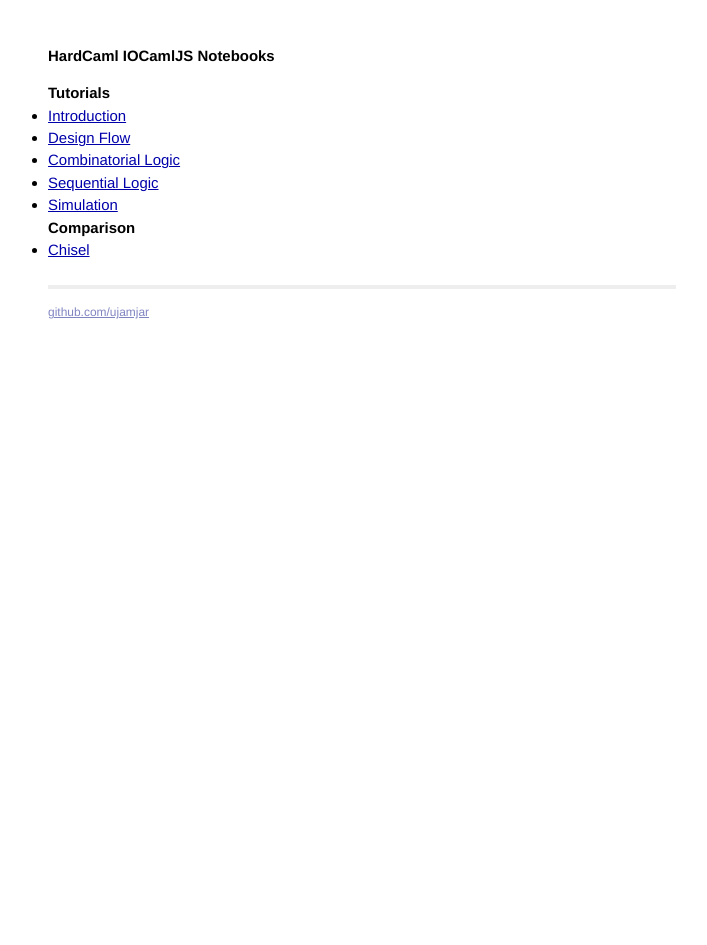
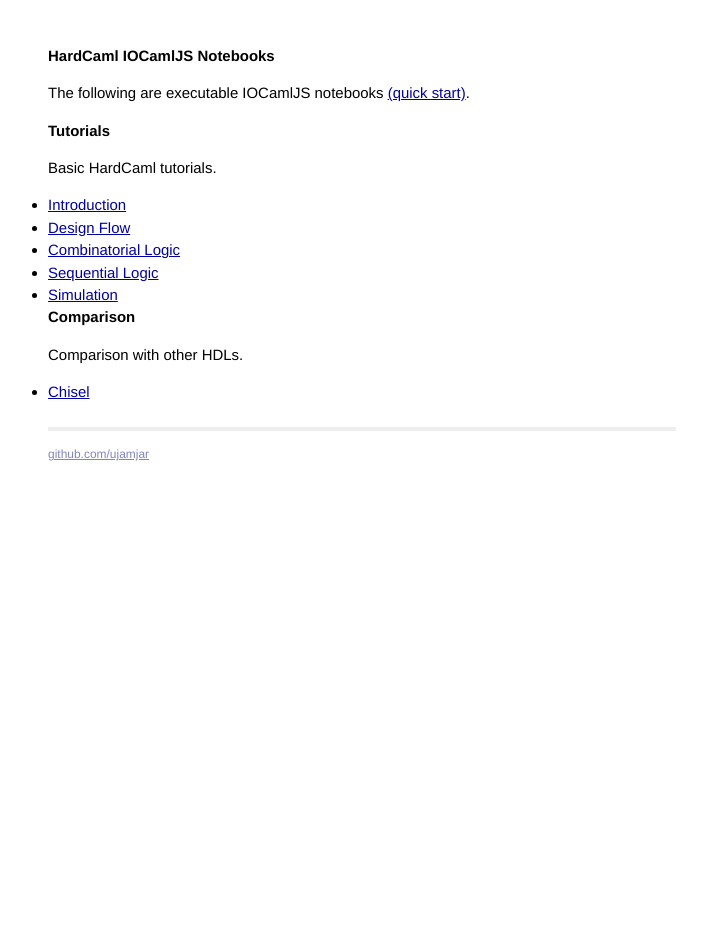
Before and after one commit to ujamjar/hardcaml, a Jekyll site: the page built from index.md, in a window 1280 px wide. Shown: the whole page, without its empty margins (278-985 px from the left). Built offline with Jekyll 4.4.1, drawn with Linux system fonts in a browser that asks for light colours.

Commit message:
add iocamljs quick start tutorial.

```diff
--- a/index.md
+++ b/index.md
@@ -5,7 +5,11 @@
 
 # HardCaml IOCamlJS Notebooks
 
+The following are executable IOCamlJS notebooks [(quick start)](quick-start.html).
+
 ## Tutorials
+
+Basic HardCaml tutorials.
 
 * [Introduction](introduction.html)
 * [Design Flow](design-flow.html)
@@ -15,4 +19,6 @@
 
 ## Comparison
 
+Comparison with other HDLs.
+
 * [Chisel](chisel.html)
--- /dev/null
+++ b/quick-start.html
@@ -0,0 +1,4 @@
+---
+layout: iocamljs
+notebook_guid: "quick-start.ipynb"
+---
```
Also changed, not shown: 1 other file.
